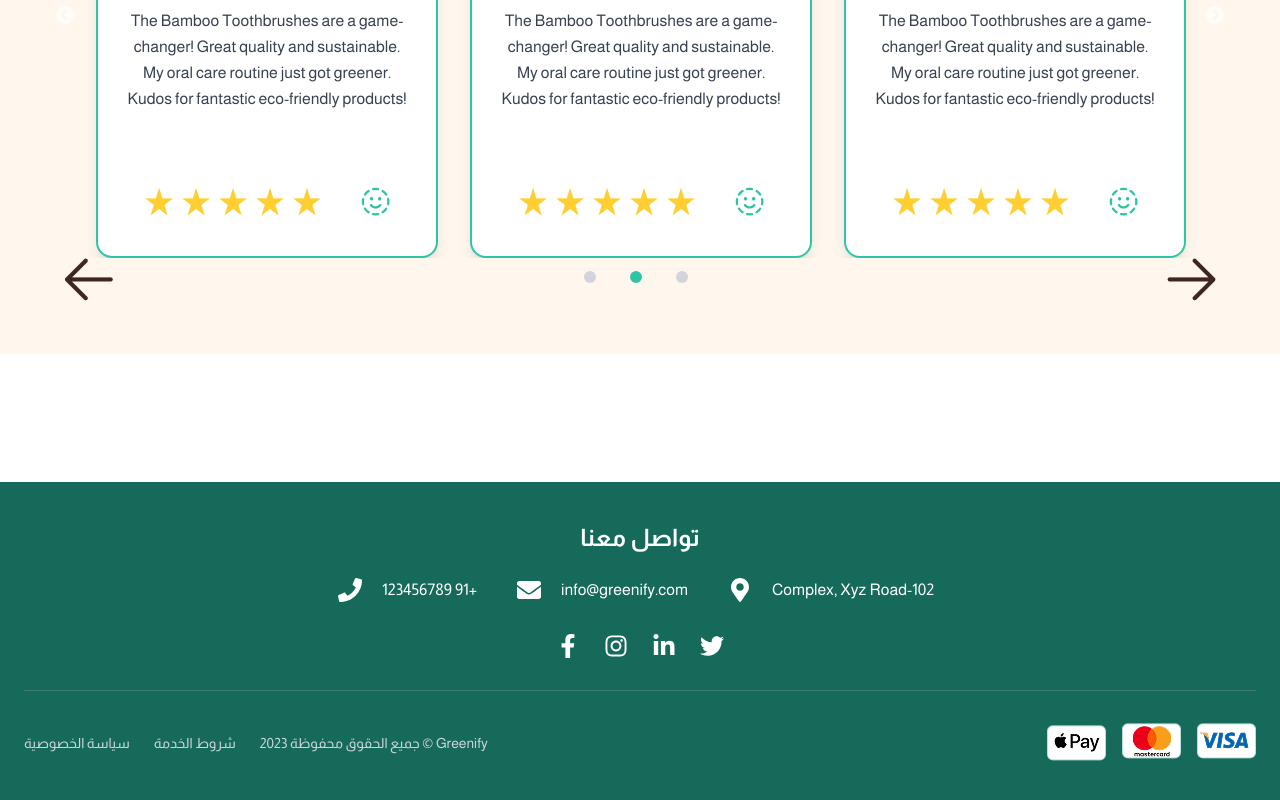
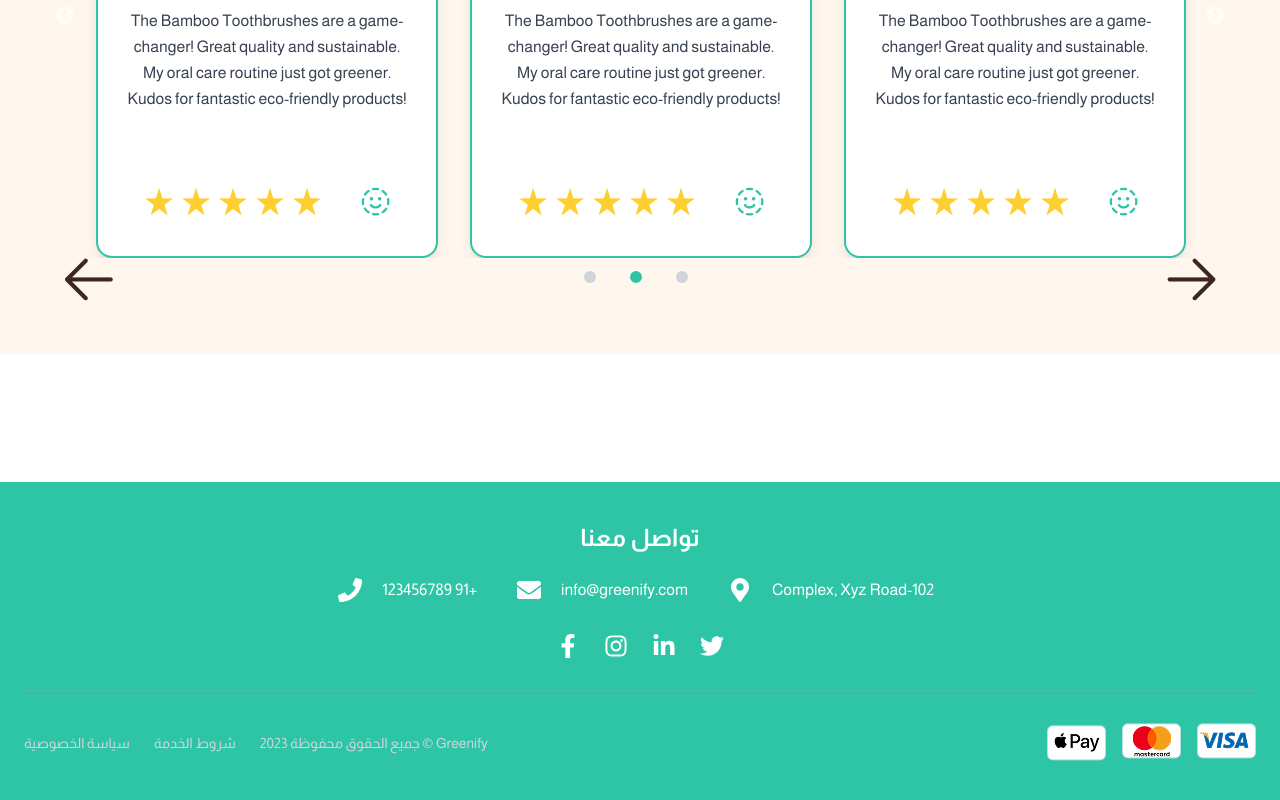
Before and after one commit to ousey-ousey/Charger-Ad-main, a Next.js app: page / in a window 1280 px wide. Shown: the part 7397-8197 px from the top of the page. Built offline with nearby package versions, Linux system fonts and the light colour scheme.

Commit message:
Update Footer.tsx
color

```diff
--- a/components/Footer.tsx
+++ b/components/Footer.tsx
@@ -9,7 +9,7 @@ import {
 } from "react-icons/fa";
 const Footer = () => {
   return (
-    <footer className=" bg-[#156A59] text-white py-10 px-6">
+    <footer className=" bg-[#2EC5A7] text-white py-10 px-6">
       <div className="max-w-7xl mx-auto">
         <h2 className="text-2xl font-bold mb-6 text-center">تواصل معنا</h2>
         <div className="flex flex-col md:flex-row-reverse items-center justify-center gap-8 mb-8">
```
